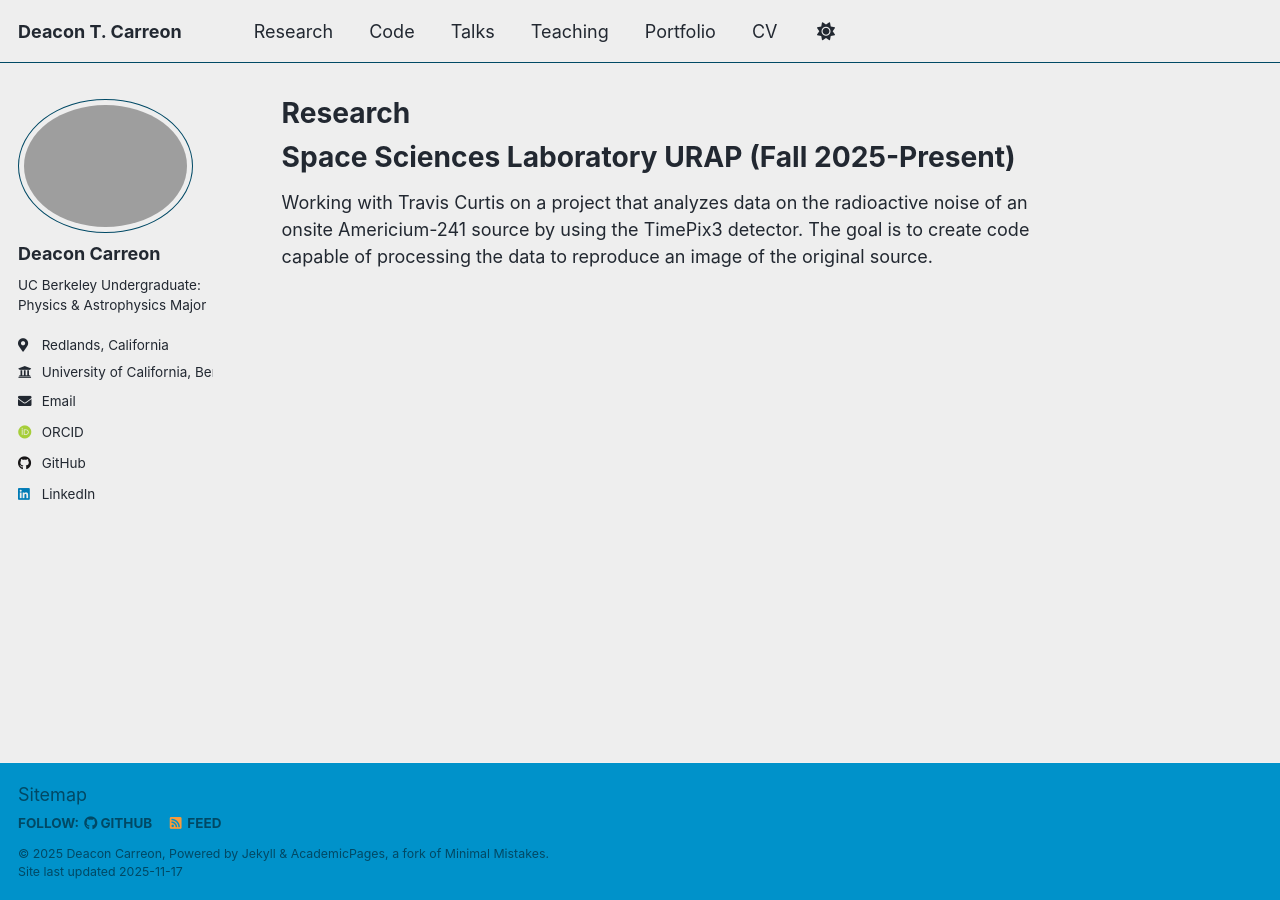
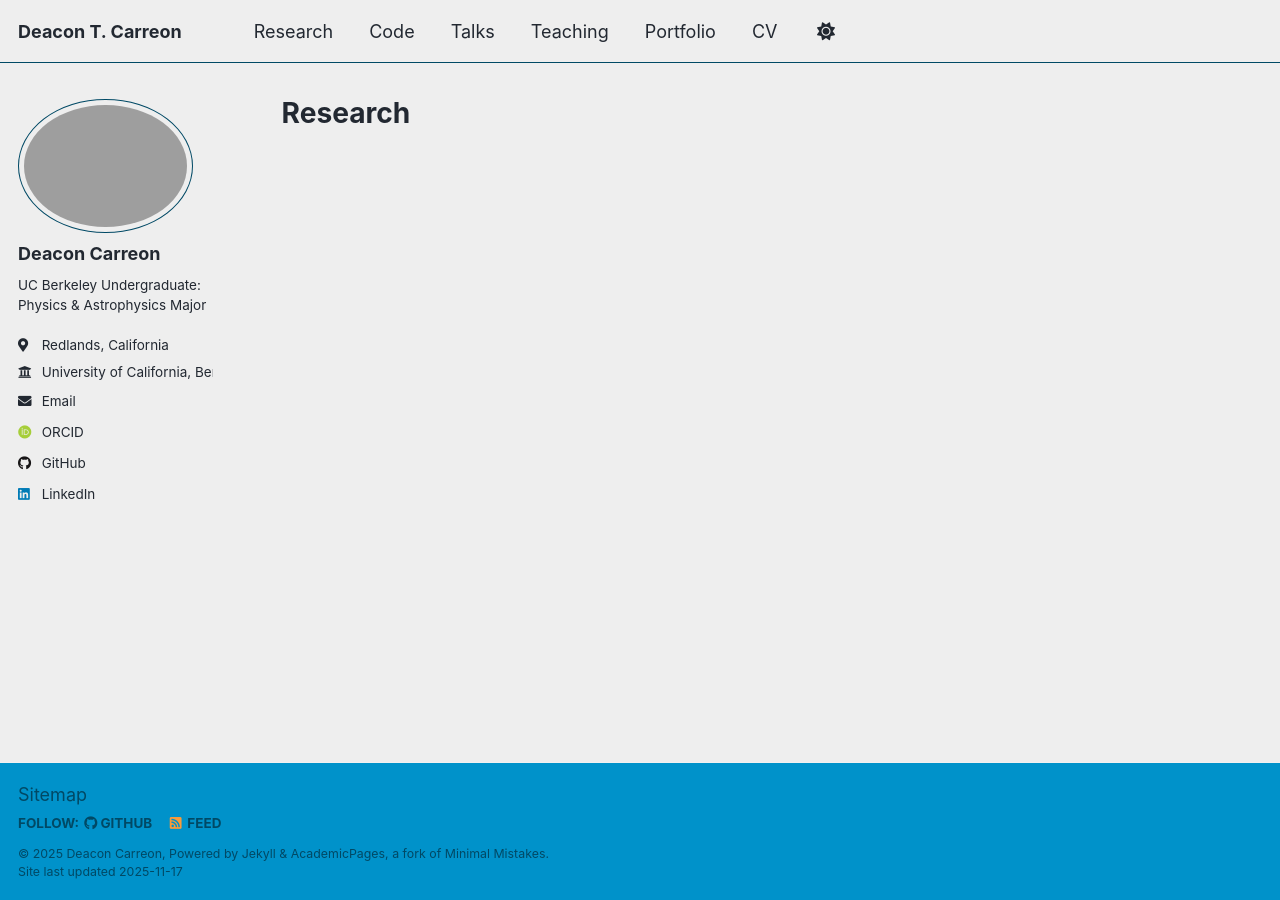
Before and after one commit to DeaconTCarreon/deacontcarreon.github.io, a Jekyll site: the page built from _pages/research.html, in a window 1280 px wide. Built offline with Jekyll 4.4.1, drawn with Linux system fonts in a browser that asks for light colours; some web fonts are replaced; a script that is not in the unit is left out.

Commit message:
Research Page

```diff
--- a/_pages/research.html
+++ b/_pages/research.html
@@ -7,9 +7,3 @@
 ---
 
 <link rel="stylesheet" href="https://cdnjs.cloudflare.com/ajax/libs/font-awesome/5.15.4/css/all.min.css">
-
-  <h1><strong>Space Sciences Laboratory URAP (Fall 2025-Present)</strong></h1>
-
-Working with Travis Curtis on a project that analyzes data on the radioactive noise of an onsite
-Americium-241 source by using the TimePix3 detector. The goal is to create code capable of processing
-the data to reproduce an image of the original source.
```
Also changed, not shown: _research/ssl_urap.md (added, +12 -0 lines).
